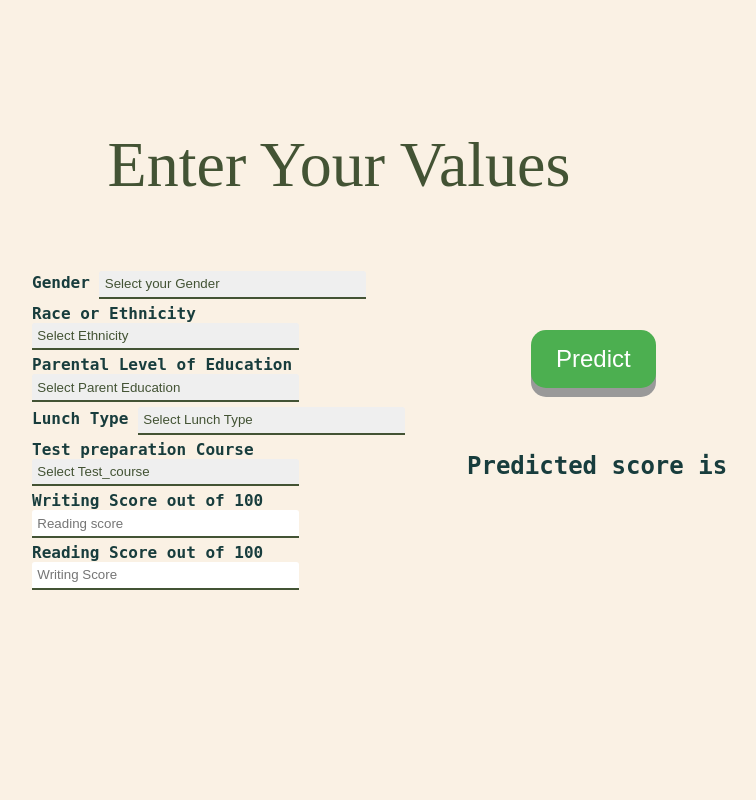
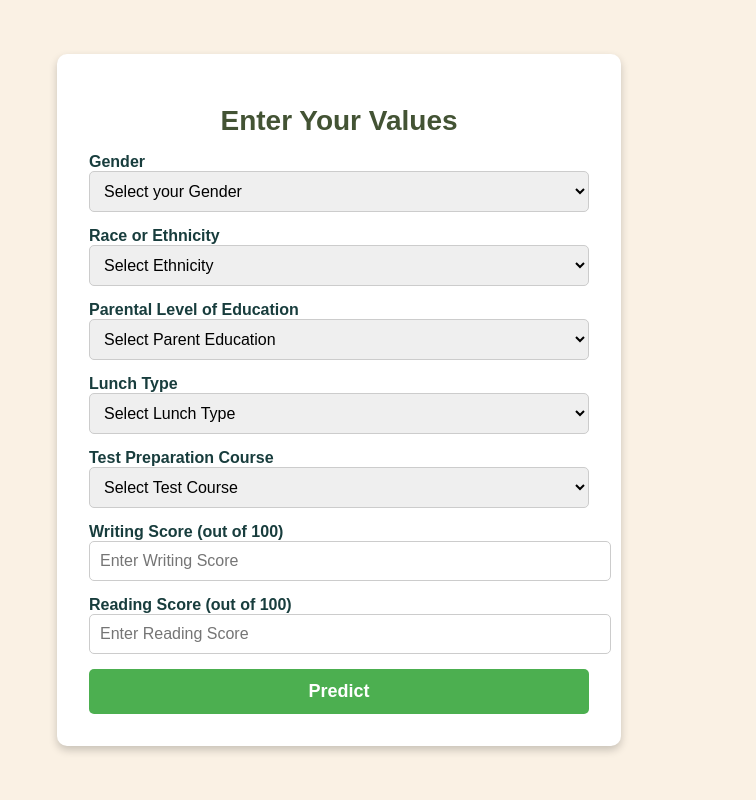
Before and after one commit to sanket9191/mlproject, a Flask app: page /predictdata in a window 1280 px wide. Shown: the whole page, without its empty margins (301-1057 px from the left). Run offline with Flask 3, Linux system fonts and the light colour scheme.

Commit message:
Design changes

```diff
--- a/templates/home.html
+++ b/templates/home.html
@@ -1,191 +1,157 @@
-<html>
+<!DOCTYPE html>
+<html lang="en">
 <head>
+    <meta charset="UTF-8">
+    <meta name="viewport" content="width=device-width, initial-scale=1.0">
+    <title>Prediction Form</title>
     <style>
-        option{
-            background:#FAF1E4;
+        body {
+            background-color: #FAF1E4;
+            font-family: Arial, sans-serif;
+            margin: 0;
+            padding: 0;
+            display: flex;
+            justify-content: center;
+            align-items: center;
+            flex-direction: column;
+            height: 100vh;
+        }
+
+        .container {
+            background: white;
+            padding: 2rem;
+            border-radius: 10px;
+            box-shadow: 0 4px 8px rgba(0, 0, 0, 0.2);
+            width: 90%;
+            max-width: 500px;
+            text-align: center;
+        }
+
+        h1 {
             color: #435334;
+            font-size: 28px;
+            margin-bottom: 1rem;
+        }
 
+        .form-group {
+            margin-bottom: 15px;
+            text-align: left;
         }
-        .form-control{
-            appearance: none;
-            border: none;
-            outline: none;
-            border-bottom: .15em solid #435334;
-            background: rgba(#435334, .2);
-            border-radius: .2em .2em 0 0;
-            padding: .4em;
-            color: #435334;
 
-            width: 20em;
+        label {
+            font-weight: bold;
+            color: #183D3D;
         }
-        .mt-3{
-            margin: 4rem;
 
+        .form-control {
+            width: 100%;
+            padding: 10px;
+            border: 1px solid #ccc;
+            border-radius: 5px;
+            font-size: 16px;
         }
-        .mb-3{
-            margin: 5px;
-            flex:content;
-        }
-        .boxy{
-            margin: 4em;
-            font-family: monospace;
-            font-weight: bold;
-            font-size: 16;
-            color: #183D3D;
-            margin-left: 20em;
-            display: flex;
-        }
-        .title{
-            color: #435334;
-            text-align: center;
-            font-size: 64;
-            margin-top: 2em;
-            font-family: 'Times New Roman', Times, serif;
-        }
+
         .button {
             display: inline-block;
-            padding: 15px 25px;
-            font-size: 24px;
+            padding: 12px 20px;
+            font-size: 18px;
+            font-weight: bold;
+            color: white;
+            background-color: #4CAF50;
+            border: none;
+            border-radius: 5px;
             cursor: pointer;
-            text-align: center;
-            text-decoration: none;
-            outline: none;
-            color: #fff;
-            background-color: #4caf50;
-            border: none;
-            border-radius: 15px;
-            box-shadow: 0 9px #999;
+            transition: 0.3s;
+            width: 100%;
         }
 
         .button:hover {
             background-color: #3e8e41;
         }
 
-          .button:active {
-            background-color: #3e8e41;
-            box-shadow: 0 5px #666;
-            transform: translateY(4px);
+        .result {
+            margin-top: 1.5rem;
+            font-size: 20px;
+            font-weight: bold;
+            color: #836096;
         }
     </style>
 </head>
+<body>
+    <div class="container">
+        <h1>Enter Your Values</h1>
+        <form action="{{ url_for('predict_datapoint') }}" method="post">
 
-<body bgcolor="#FAF1E4">
-    <div >
-       <form action="{{ url_for('predict_datapoint')}}" method="post">
-        <div class="title"
-    >
-      Enter Your Values
-    </div >
-    <div class="boxy">
-        <div style="flex: 50%;">
-            <div class="mb-3">
-            <label class="form-label">Gender</label>
-            <select class="form-control" name="gender" placeholder="Enter you Gender" required>
-                <option class="placeholder" selected disabled value="">Select your Gender</option>
-                <option value="male">
-                    Male
-                </option>
-                <option value="female">
-                    Female
-                </option>
+            <div class="form-group">
+                <label>Gender</label>
+                <select class="form-control" name="gender" required>
+                    <option selected disabled value="">Select your Gender</option>
+                    <option value="male">Male</option>
+                    <option value="female">Female</option>
                 </select>
             </div>
-        <div class="mb-3" >
-            <label class="form-label">Race or Ethnicity</label>
-            <select class="form-control" name="ethnicity" placeholder="Enter you ethnicity" required>
-                <option class="placeholder" selected disabled value="">Select Ethnicity</option>
-                <option value="group A">
-                    Group A
-                </option>
-                <option value="group B">
-                    Group B
-                </option>
-                <option value="group C">
-                    Group C
-                </option>
-                <option value="group D">
-                    Group D
-                </option>
-                <option value="group E">
-                    Group E
-                </option>
+
+            <div class="form-group">
+                <label>Race or Ethnicity</label>
+                <select class="form-control" name="ethnicity" required>
+                    <option selected disabled value="">Select Ethnicity</option>
+                    <option value="group A">Group A</option>
+                    <option value="group B">Group B</option>
+                    <option value="group C">Group C</option>
+                    <option value="group D">Group D</option>
+                    <option value="group E">Group E</option>
                 </select>
             </div>
-        <div class="mb-3">
-            <label class="form-label">Parental Level of Education</label>
-            <select class="form-control" name="parental_level_of_education"
-                placeholder="Enter you Parent Education" required>
-                <option class="placeholder" selected disabled value="">Select Parent Education</option>
-                <option value="associate's degree">
-                    associate's degree
-                </option>
-                <option value="bachelor's degree">
-                    bachelor's degree
-                </option>
-                <option value="high school">
-                    high school
-                </option>
-                <option value="master's degree">
-                    master's degree
-                </option>
-                <option value="some college">
-                    some college
-                </option>
-                <option value="some high school">
-                    some high school
-                </option>
+
+            <div class="form-group">
+                <label>Parental Level of Education</label>
+                <select class="form-control" name="parental_level_of_education" required>
+                    <option selected disabled value="">Select Parent Education</option>
+                    <option value="associate's degree">Associate's degree</option>
+                    <option value="bachelor's degree">Bachelor's degree</option>
+                    <option value="high school">High school</option>
+                    <option value="master's degree">Master's degree</option>
+                    <option value="some college">Some college</option>
+                    <option value="some high school">Some high school</option>
                 </select>
             </div>
-        <div class="mb-3">
-            <label class="form-label">Lunch Type</label>
-            <select class="form-control" name="lunch" placeholder="Enter you Lunch" required>
-                <option class="placeholder" selected disabled value="">Select Lunch Type</option>
-                <option value="free/reduced">
-                    free/reduced
-                </option>
-                <option value="standard">
-                    standard
-                </option>
+
+            <div class="form-group">
+                <label>Lunch Type</label>
+                <select class="form-control" name="lunch" required>
+                    <option selected disabled value="">Select Lunch Type</option>
+                    <option value="free/reduced">Free/Reduced</option>
+                    <option value="standard">Standard</option>
                 </select>
             </div>
-        <div class="mb-3">
-            <label class="form-label">Test preparation Course</label>
-            <select class="form-control" name="test_preparation_course" placeholder="Enter you Course"
-                required>
-                <option class="placeholder" selected disabled value="">Select Test_course</option>
-                <option value="none">
-                    None
-                </option>
-                <option value="completed">
-                    Completed
-                </option>
+
+            <div class="form-group">
+                <label>Test Preparation Course</label>
+                <select class="form-control" name="test_preparation_course" required>
+                    <option selected disabled value="">Select Test Course</option>
+                    <option value="none">None</option>
+                    <option value="completed">Completed</option>
                 </select>
             </div>
-        <div class="mb-3">
-            <label class="form-label">Writing Score out of 100</label>
-            <input class="form-control" type="number" name="reading_score"
-                placeholder="Reading score" min='0' max='100' />
-        </div>
-        <div class="mb-3">
-            <label class="form-label">Reading Score out of 100</label>
-            <input class="form-control" type="number" name="writing_score"
-                placeholder="Writing Score" min='0' max='100' />
-        </div></div>
-        <div style="flex: 50%;">
-            <div class="mt-3">
-                <button class="button" type="submit" >Predict</button>
-            </div>
-            <h2>
-                Predicted score is <span style="color: #836096;">{{results}} </span>
-             </h2>
+
+            <div class="form-group">
+                <label>Writing Score (out of 100)</label>
+                <input class="form-control" type="number" name="writing_score" placeholder="Enter Writing Score" min="0" max="100" required>
             </div>
 
-
-
+            <div class="form-group">
+                <label>Reading Score (out of 100)</label>
+                <input class="form-control" type="number" name="reading_score" placeholder="Enter Reading Score" min="0" max="100" required>
             </div>
 
+            <button class="button" type="submit">Predict</button>
         </form>
 
-
-   <body>
+        {% if results %}
+            <div class="result">
+                Predicted Score in Maths: {{ results }}
+            </div>
+        {% endif %}
+    </div>
+</body>
 </html>
```
Also changed, not shown: templates/index.html (+23 -13 lines). Lines whose indentation alone changed are shown as unchanged.
